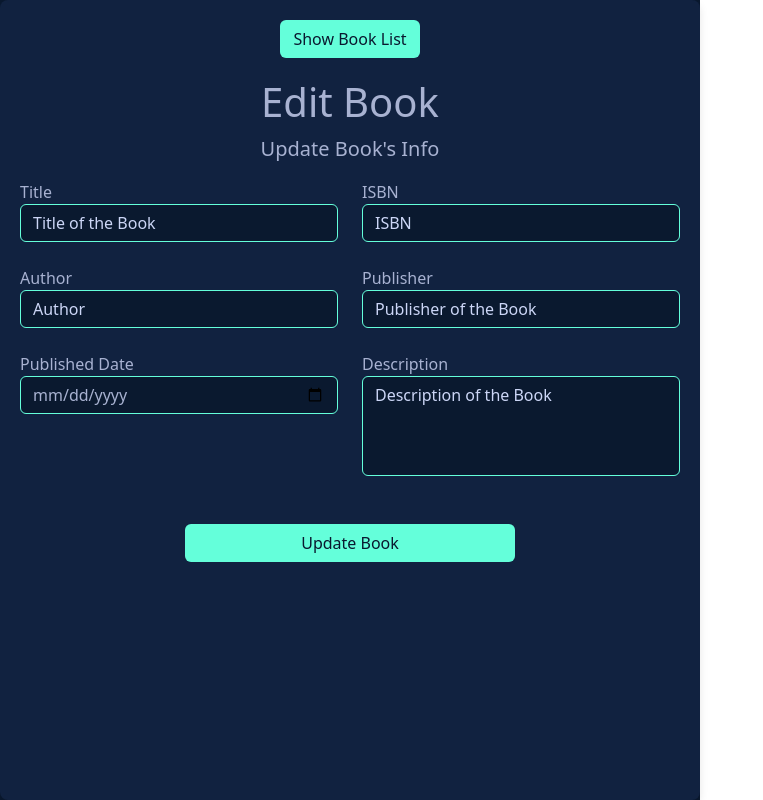
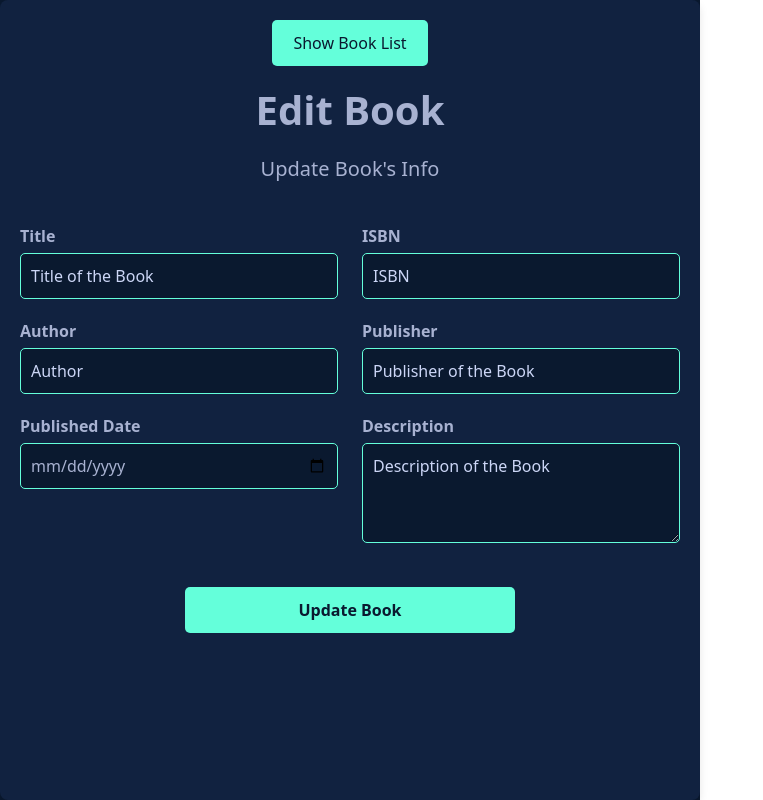
Before and after one commit to KamalBanjade/CRUD-mern-, a React (Vite) app in the folder Client/my-app/: page /edit-book/1 in a window 1280 px wide. Shown: the whole page, without its empty margins (0-763 px from the left). Built offline with nearby package versions, Linux system fonts and the light colour scheme; no server answers.

Commit message:
"Updated styles for CreateBook, ShowBookDetails, ShowBookList, and UpdateBookInfo components, including background colors, padding, borders, and font weights."

```diff
--- a/Client/my-app/src/components/CreateBook.jsx
+++ b/Client/my-app/src/components/CreateBook.jsx
@@ -41,23 +41,23 @@ const CreateBook = (props) => {
   };
 
   return (
-    <div className="CreateBook" style={{ backgroundColor: "#0a192f", color: "#a8b2d1", minHeight: "100vh", display: "flex", justifyContent: "center", alignItems: "center" }}>
+    <div className="CreateBook" style={{ backgroundColor: "#0a192f", color: "#a8b2d1", minHeight: "100vh", display: "flex", justifyContent: "center", alignItems: "center", position: "relative" }}>
       <div className="background-layer" style={{ position: "absolute", width: "100%", height: "100%", backgroundColor: "#112240", zIndex: -1 }}></div>
-      <div className="container" style={{ maxWidth: "700px", padding: "20px", backgroundColor: "#112240", boxShadow: "0 4px 8px rgba(0,0,0,0.1)", borderRadius: "8px" }}>
+      <div className="container" style={{ maxWidth: "700px", padding: "20px", backgroundColor: "#112240", boxShadow: "0 4px 8px rgba(0,0,0,0.2)", borderRadius: "10px" }}>
         <div className="row">
           <div className="col-12 text-center">
-            <Link to="/" className="btn" style={{ backgroundColor: "#64ffda", color: "#0a192f", marginBottom: "20px" }}>
+            <Link to="/" className="btn" style={{ backgroundColor: "#64ffda", color: "#0a192f", marginBottom: "20px", padding: "10px 20px", borderRadius: "5px", textDecoration: "none" }}>
               Show Book List
             </Link>
           </div>
           <div className="col-12">
-            <h1 className="display-6 text-center">Add Book</h1>
-            <p className="lead text-center">Create new book</p>
+            <h1 className="display-6 text-center" style={{ marginBottom: "20px", fontWeight: "bold" }}>Add Book</h1>
+            <p className="lead text-center" style={{ marginBottom: "40px" }}>Create new book</p>
             <form noValidate onSubmit={onSubmit}>
               <div className="row">
                 <div className="col-md-6">
-                  <div className="form-group">
-                    <label htmlFor="title">Title</label>
+                  <div className="form-group" style={{ marginBottom: "20px" }}>
+                    <label htmlFor="title" style={{ marginBottom: "5px", fontWeight: "bold" }}>Title</label>
                     <input
                       type="text"
                       placeholder="Title of the Book"
@@ -65,12 +65,11 @@ const CreateBook = (props) => {
                       className="form-control input-placeholder"
                       value={book.title}
                       onChange={onChange}
-                      style={{ backgroundColor: "#0a192f", color: "#a8b2d1", border: "1px solid #64ffda" }}
+                      style={{ backgroundColor: "#0a192f", color: "#a8b2d1", border: "1px solid #64ffda", borderRadius: "5px", padding: "10px" }}
                     />
                   </div>
-                  <br />
-                  <div className="form-group">
-                    <label htmlFor="author">Author</label>
+                  <div className="form-group" style={{ marginBottom: "20px" }}>
+                    <label htmlFor="author" style={{ marginBottom: "5px", fontWeight: "bold" }}>Author</label>
                     <input
                       type="text"
                       placeholder="Author"
@@ -78,25 +77,24 @@ const CreateBook = (props) => {
                       className="form-control input-placeholder"
                       value={book.author}
                       onChange={onChange}
-                      style={{ backgroundColor: "#0a192f", color: "#a8b2d1", border: "1px solid #64ffda" }}
+                      style={{ backgroundColor: "#0a192f", color: "#a8b2d1", border: "1px solid #64ffda", borderRadius: "5px", padding: "10px" }}
                     />
                   </div>
-                  <br />
-                  <div className="form-group">
-                    <label htmlFor="published_date">Published Date</label>
+                  <div className="form-group" style={{ marginBottom: "20px" }}>
+                    <label htmlFor="published_date" style={{ marginBottom: "5px", fontWeight: "bold" }}>Published Date</label>
                     <input
                       type="date"
                       name="published_date"
                       className="form-control input-placeholder"
                       value={book.published_date}
                       onChange={onChange}
-                      style={{ backgroundColor: "#0a192f", color: "#a8b2d1", border: "1px solid #64ffda" }}
+                      style={{ backgroundColor: "#0a192f", color: "#a8b2d1", border: "1px solid #64ffda", borderRadius: "5px", padding: "10px" }}
                     />
                   </div>
                 </div>
                 <div className="col-md-6">
-                  <div className="form-group">
-                    <label htmlFor="isbn">ISBN</label>
+                  <div className="form-group" style={{ marginBottom: "20px" }}>
+                    <label htmlFor="isbn" style={{ marginBottom: "5px", fontWeight: "bold" }}>ISBN</label>
                     <input
                       type="text"
                       placeholder="ISBN"
@@ -104,12 +102,11 @@ const CreateBook = (props) => {
                       className="form-control input-placeholder"
                       value={book.isbn}
                       onChange={onChange}
-                      style={{ backgroundColor: "#0a192f", color: "#a8b2d1", border: "1px solid #64ffda" }}
+                      style={{ backgroundColor: "#0a192f", color: "#a8b2d1", border: "1px solid #64ffda", borderRadius: "5px", padding: "10px" }}
                     />
                   </div>
-                  <br />
-                  <div className="form-group">
-                    <label htmlFor="publisher">Publisher</label>
+                  <div className="form-group" style={{ marginBottom: "20px" }}>
+                    <label htmlFor="publisher" style={{ marginBottom: "5px", fontWeight: "bold" }}>Publisher</label>
                     <input
                       type="text"
                       placeholder="Publisher of the Book"
@@ -117,29 +114,27 @@ const CreateBook = (props) => {
                       className="form-control input-placeholder"
                       value={book.publisher}
                       onChange={onChange}
-                      style={{ backgroundColor: "#0a192f", color: "#a8b2d1", border: "1px solid #64ffda" }}
+                      style={{ backgroundColor: "#0a192f", color: "#a8b2d1", border: "1px solid #64ffda", borderRadius: "5px", padding: "10px" }}
                     />
                   </div>
-                  <br />
-                  <div className="form-group">
-                    <label htmlFor="description">Description</label>
+                  <div className="form-group" style={{ marginBottom: "20px" }}>
+                    <label htmlFor="description" style={{ marginBottom: "5px", fontWeight: "bold" }}>Description</label>
                     <textarea
                       placeholder="Description of the Book"
                       name="description"
                       className="form-control input-placeholder"
                       value={book.description}
                       onChange={onChange}
-                      style={{ backgroundColor: "#0a192f", color: "#a8b2d1", border: "1px solid #64ffda", resize: "none", minHeight: "100px" }}
+                      style={{ backgroundColor: "#0a192f", color: "#a8b2d1", border: "1px solid #64ffda", borderRadius: "5px", padding: "10px", resize: "vertical", minHeight: "100px" }}
                     />
                   </div>
                 </div>
               </div>
-              <br />
               <div className="text-center">
                 <button
                   type="submit"
                   className="btn mt-4 mb-4"
-                  style={{ backgroundColor: "#64ffda", color: "#0a192f", width: "50%" }}
+                  style={{ backgroundColor: "#64ffda", color: "#0a192f", width: "50%", padding: "10px 20px", borderRadius: "5px", fontWeight: "bold" }}
                 >
                   Submit
                 </button>
--- a/Client/my-app/src/components/UpdateBookInfo.jsx
+++ b/Client/my-app/src/components/UpdateBookInfo.jsx
@@ -61,23 +61,23 @@ function UpdateBookInfo(props) {
   };
 
   return (
-    <div className="UpdateBookInfo" style={{ backgroundColor: "#0a192f", color: "#a8b2d1", minHeight: "100vh", display: "flex", justifyContent: "center", alignItems: "center" }}>
+    <div className="UpdateBookInfo" style={{ backgroundColor: "#0a192f", color: "#a8b2d1", minHeight: "100vh", display: "flex", justifyContent: "center", alignItems: "center", position: "relative" }}>
       <div className="background-layer" style={{ position: "absolute", width: "100%", height: "100%", backgroundColor: "#112240", zIndex: -1 }}></div>
       <div className="container" style={{ maxWidth: "700px", padding: "20px", backgroundColor: "#112240", boxShadow: "0 4px 8px rgba(0,0,0,0.1)", borderRadius: "8px" }}>
         <div className="row">
           <div className="col-12 text-center">
-            <Link to="/" className="btn" style={{ backgroundColor: "#64ffda", color: "#0a192f", marginBottom: "20px" }}>
+            <Link to="/" className="btn" style={{ backgroundColor: "#64ffda", color: "#0a192f", marginBottom: "20px", padding: "10px 20px", borderRadius: "5px", textDecoration: "none" }}>
               Show Book List
             </Link>
           </div>
           <div className="col-12">
-            <h1 className="display-6 text-center">Edit Book</h1>
-            <p className="lead text-center">Update Book's Info</p>
+            <h1 className="display-6 text-center" style={{ marginBottom: "20px", fontWeight: "bold" }}>Edit Book</h1>
+            <p className="lead text-center" style={{ marginBottom: "40px" }}>Update Book's Info</p>
             <form noValidate onSubmit={onSubmit}>
               <div className="row">
                 <div className="col-md-6">
-                  <div className="form-group">
-                    <label htmlFor="title">Title</label>
+                  <div className="form-group" style={{ marginBottom: "20px" }}>
+                    <label htmlFor="title" style={{ marginBottom: "5px", fontWeight: "bold" }}>Title</label>
                     <input
                       type="text"
                       placeholder="Title of the Book"
@@ -85,12 +85,11 @@ function UpdateBookInfo(props) {
                       className="form-control input-placeholder"
                       value={book.title}
                       onChange={onChange}
-                      style={{ backgroundColor: "#0a192f", color: "#a8b2d1", border: "1px solid #64ffda" }}
+                      style={{ backgroundColor: "#0a192f", color: "#a8b2d1", border: "1px solid #64ffda", borderRadius: "5px", padding: "10px" }}
                     />
                   </div>
-                  <br />
-                  <div className="form-group">
-                    <label htmlFor="author">Author</label>
+                  <div className="form-group" style={{ marginBottom: "20px" }}>
+                    <label htmlFor="author" style={{ marginBottom: "5px", fontWeight: "bold" }}>Author</label>
                     <input
                       type="text"
                       placeholder="Author"
@@ -98,25 +97,24 @@ function UpdateBookInfo(props) {
                       className="form-control input-placeholder"
                       value={book.author}
                       onChange={onChange}
-                      style={{ backgroundColor: "#0a192f", color: "#a8b2d1", border: "1px solid #64ffda" }}
+                      style={{ backgroundColor: "#0a192f", color: "#a8b2d1", border: "1px solid #64ffda", borderRadius: "5px", padding: "10px" }}
                     />
                   </div>
-                  <br />
-                  <div className="form-group">
-                    <label htmlFor="published_date">Published Date</label>
+                  <div className="form-group" style={{ marginBottom: "20px" }}>
+                    <label htmlFor="published_date" style={{ marginBottom: "5px", fontWeight: "bold" }}>Published Date</label>
                     <input
                       type="date"
                       name="published_date"
                       className="form-control input-placeholder"
                       value={book.published_date}
                       onChange={onChange}
-                      style={{ backgroundColor: "#0a192f", color: "#a8b2d1", border: "1px solid #64ffda" }}
+                      style={{ backgroundColor: "#0a192f", color: "#a8b2d1", border: "1px solid #64ffda", borderRadius: "5px", padding: "10px" }}
                     />
                   </div>
                 </div>
                 <div className="col-md-6">
-                  <div className="form-group">
-                    <label htmlFor="isbn">ISBN</label>
+                  <div className="form-group" style={{ marginBottom: "20px" }}>
+                    <label htmlFor="isbn" style={{ marginBottom: "5px", fontWeight: "bold" }}>ISBN</label>
                     <input
                       type="text"
                       placeholder="ISBN"
@@ -124,12 +122,11 @@ function UpdateBookInfo(props) {
                       className="form-control input-placeholder"
                       value={book.isbn}
                       onChange={onChange}
-                      style={{ backgroundColor: "#0a192f", color: "#a8b2d1", border: "1px solid #64ffda" }}
+                      style={{ backgroundColor: "#0a192f", color: "#a8b2d1", border: "1px solid #64ffda", borderRadius: "5px", padding: "10px" }}
                     />
                   </div>
-                  <br />
-                  <div className="form-group">
-                    <label htmlFor="publisher">Publisher</label>
+                  <div className="form-group" style={{ marginBottom: "20px" }}>
+                    <label htmlFor="publisher" style={{ marginBottom: "5px", fontWeight: "bold" }}>Publisher</label>
                     <input
                       type="text"
                       placeholder="Publisher of the Book"
@@ -137,29 +134,27 @@ function UpdateBookInfo(props) {
                       className="form-control input-placeholder"
                       value={book.publisher}
                       onChange={onChange}
-                      style={{ backgroundColor: "#0a192f", color: "#a8b2d1", border: "1px solid #64ffda" }}
+                      style={{ backgroundColor: "#0a192f", color: "#a8b2d1", border: "1px solid #64ffda", borderRadius: "5px", padding: "10px" }}
                     />
                   </div>
-                  <br />
-                  <div className="form-group">
-                    <label htmlFor="description">Description</label>
+                  <div className="form-group" style={{ marginBottom: "20px" }}>
+                    <label htmlFor="description" style={{ marginBottom: "5px", fontWeight: "bold" }}>Description</label>
                     <textarea
                       placeholder="Description of the Book"
                       name="description"
                       className="form-control input-placeholder"
                       value={book.description}
                       onChange={onChange}
-                      style={{ backgroundColor: "#0a192f", color: "#a8b2d1", border: "1px solid #64ffda", resize: "none", minHeight: "100px" }}
+                      style={{ backgroundColor: "#0a192f", color: "#a8b2d1", border: "1px solid #64ffda", borderRadius: "5px", padding: "10px", resize: "vertical", minHeight: "100px" }}
                     />
                   </div>
                 </div>
               </div>
-              <br />
               <div className="text-center">
                 <button
                   type="submit"
                   className="btn mt-4 mb-4"
-                  style={{ backgroundColor: "#64ffda", color: "#0a192f", width: "50%" }}
+                  style={{ backgroundColor: "#64ffda", color: "#0a192f", width: "50%", padding: "10px 20px", borderRadius: "5px", fontWeight: "bold" }}
                 >
                   Update Book
                 </button>
```
Also changed, not shown: Client/my-app/src/components/ShowBookDetails.jsx (+10 -9 lines), Client/my-app/src/components/ShowBookList.jsx (+8 -11 lines).
